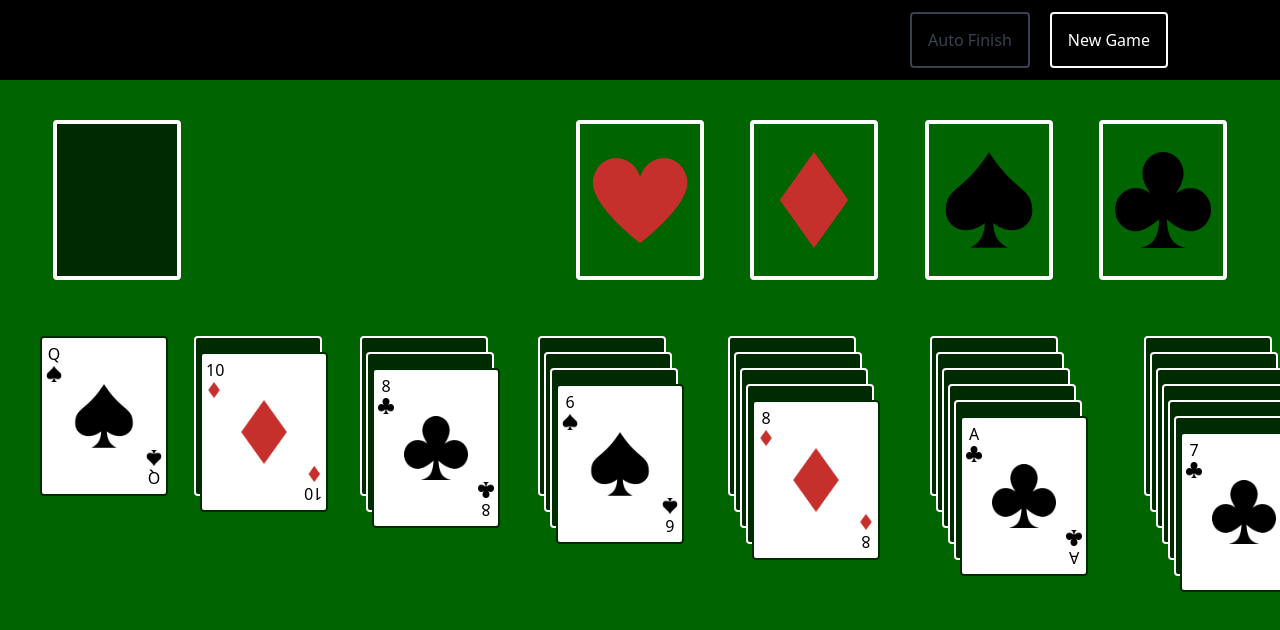
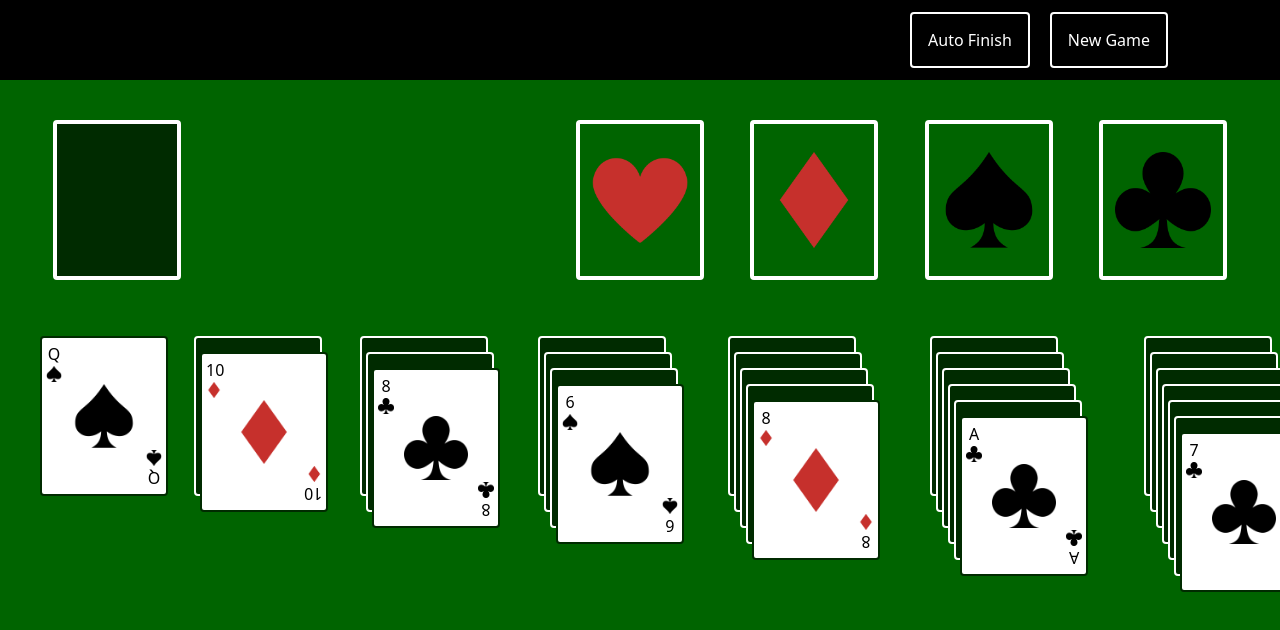
Before and after one commit to Spencehiko/solitaire, a Vue app: page / in a window 1280 px wide. Shown: the top 630 px of the page. Built offline with nearby package versions, Linux system fonts and the light colour scheme.

Commit message:
fix! auto finish button added

```diff
--- a/src/components/HeaderMenu.vue
+++ b/src/components/HeaderMenu.vue
@@ -4,7 +4,7 @@ import { storeToRefs } from "pinia";
 
 const store = useMainStore();
 const { showConfirmDialog, autoFinish } = store;
-const { isAutoFinishAvailable } = storeToRefs(store);
+const { cards, board } = storeToRefs(store);
 </script>
 
 <template>
@@ -14,7 +14,7 @@ const { isAutoFinishAvailable } = storeToRefs(store);
             <button
                 @click="autoFinish()"
                 class="text-white border-2 border-white rounded p-4 h-14 leading-3 my-auto disabled:text-gray-700 disabled:border-gray-700 disabled:cursor-not-allowed"
-                :disabled="!isAutoFinishAvailable"
+                :disabled="!cards[0] && board.every((column) => column.length === 0)"
             >
                 Auto Finish
             </button>
```
